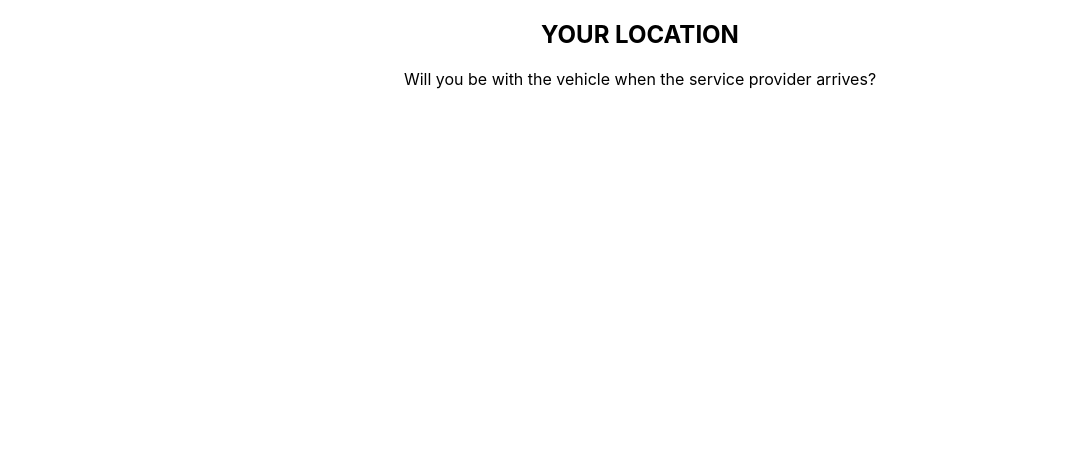
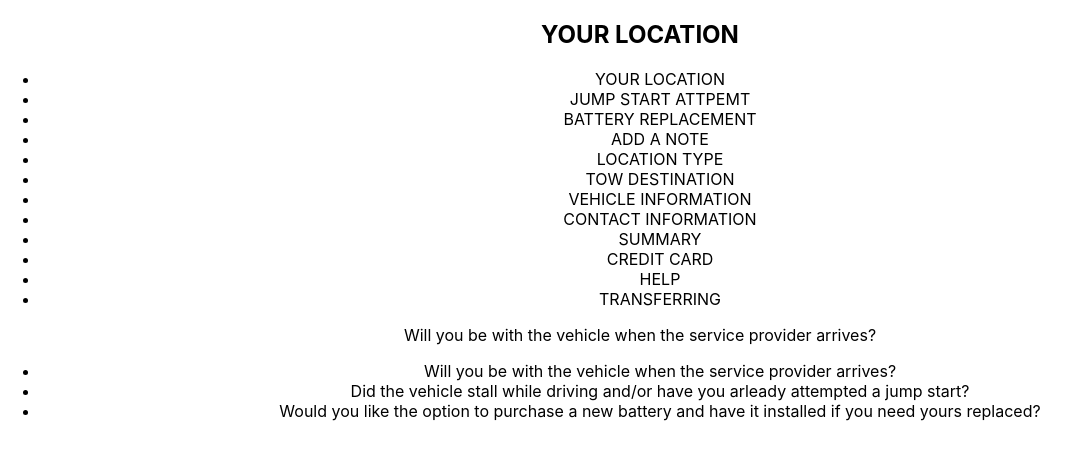
Before and after one commit to igot2bfreee/honk-clone, a React (Create React App) app: page / in a window 1280 px wide. Shown: the top 460 px of the page, without its empty margins (0-1080 px from the left). Built offline with nearby package versions, Linux system fonts and the light colour scheme.

Commit message:
Banners and Questions Components Update

```diff
--- a/src/Components/BannersComponent.js
+++ b/src/Components/BannersComponent.js
@@ -3,9 +3,11 @@ import { BANNERS } from '../shared/banners';
 
 function RenderBanner(props) {
     console.log("Render Banner")
+    const renderBanners = BANNERS.map((item) => (<li>{item.name}</li>));
     return {BANNERS} ? (
         <div className="col-md-5 m-1">
             <h2>{BANNERS[0].name}</h2>
+            <ul>{renderBanners}</ul>
         </div>
     ) : (
         <div>
--- a/src/Components/QuestionsComponent.js
+++ b/src/Components/QuestionsComponent.js
@@ -2,9 +2,11 @@ import React, { Component } from 'react';
 import { QUESTIONS } from '../shared/questions';
 
 function RenderBanner() {
+    const renderQuestions = QUESTIONS.map((item) => (<li>{item.text}</li>));
     return {QUESTIONS} ? (
         <div className="col-md-5 m-1">
             <p>{QUESTIONS[0].text}</p>
+            <ul>{renderQuestions}</ul>
         </div>
     ) : (
         <p>Questions Data Not Available</p>
```
